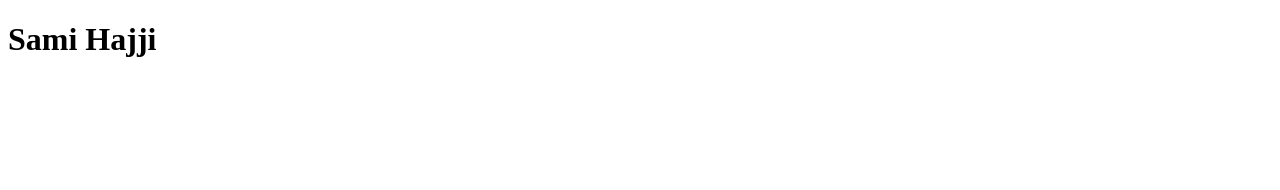
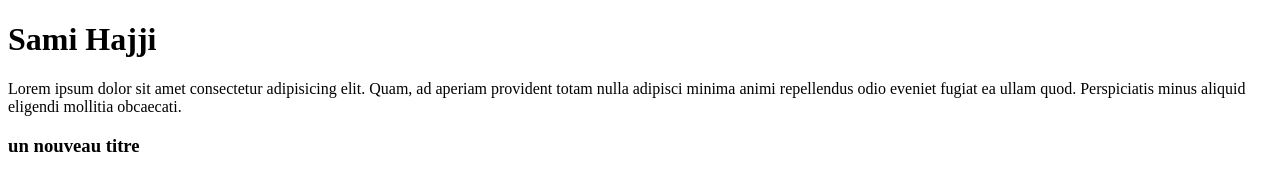
Before and after one commit to carpacciao/vandriesschelucas.github.io, a plain HTML site: page index.html in a window 1280 px wide. Drawn offline with Linux system fonts and the light colour scheme.

Commit message:
ajout p et h3

```diff
--- a/index.html
+++ b/index.html
@@ -8,5 +8,7 @@
 </head>
 <body>
   <h1>Sami Hajji</h1>
+  <p>Lorem ipsum dolor sit amet consectetur adipisicing elit. Quam, ad aperiam provident totam nulla adipisci minima animi repellendus odio eveniet fugiat ea ullam quod. Perspiciatis minus aliquid eligendi mollitia obcaecati.</p>
+  <h3>un nouveau titre</h3>
 </body>
 </html>
```
